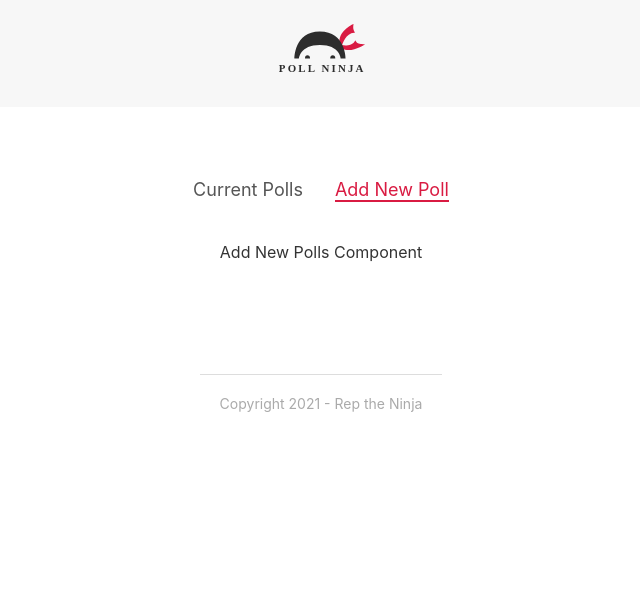
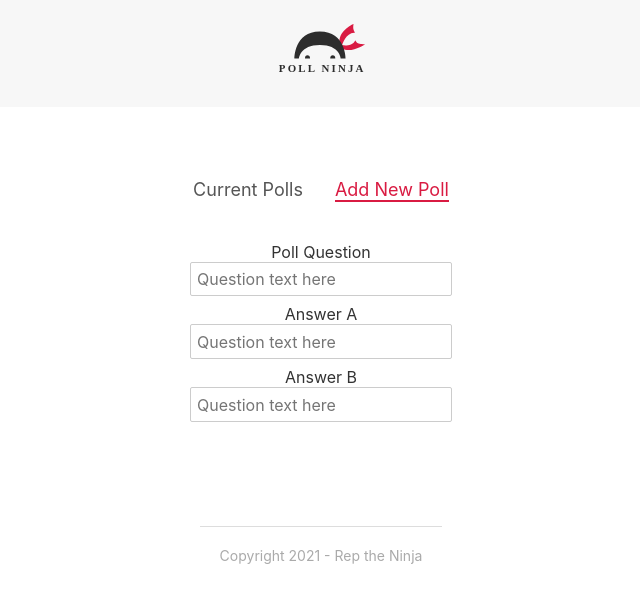
Before and after one commit to rizqyep/svelte-ninja-polls, a Svelte app: page / in a window 1280 px wide. Both pictures are taken after a click on the item "Add New Poll". Shown: the top 602 px of the page, without its empty margins (319-959 px from the left). Built offline with nearby package versions, Linux system fonts and the light colour scheme.

Commit message:
feat: scaffold poll form

```diff
--- a/src/App.svelte
+++ b/src/App.svelte
@@ -1,4 +1,5 @@
 <script>
+  import CreatePollForm from "./components/CreatePollForm.svelte";
   import Tabs from "./shared/Tabs.svelte";
   import Footer from "./components/Footer.svelte";
   import Header from "./components/Header.svelte";
@@ -19,7 +20,7 @@
   {#if activeItem == "Current Polls"}
     <p>Poll List Component Goes Here</p>
   {:else if activeItem === "Add New Poll"}
-    <p>Add New Polls Component</p>
+    <CreatePollForm />
   {/if}
 </main>
 <Footer />
--- /dev/null
+++ b/src/components/CreatePollForm.svelte
@@ -0,0 +1,23 @@
+<script>
+  let fields = { question: "", answerA: "", answerB: "" };
+</script>
+
+<form>
+  <div class="form-field">
+    <label for="question">Poll Question</label>
+    <input type="text" id="question" placeholder="Question text here" />
+  </div>
+
+  <div class="form-field">
+    <label for="answer_a">Answer A</label>
+    <input type="text" id="answer_a" placeholder="Question text here" />
+  </div>
+
+  <div class="form-field">
+    <label for="answer_b">Answer B</label>
+    <input type="text" id="answer_b" placeholder="Question text here" />
+  </div>
+</form>
+
+<style>
+</style>
```
